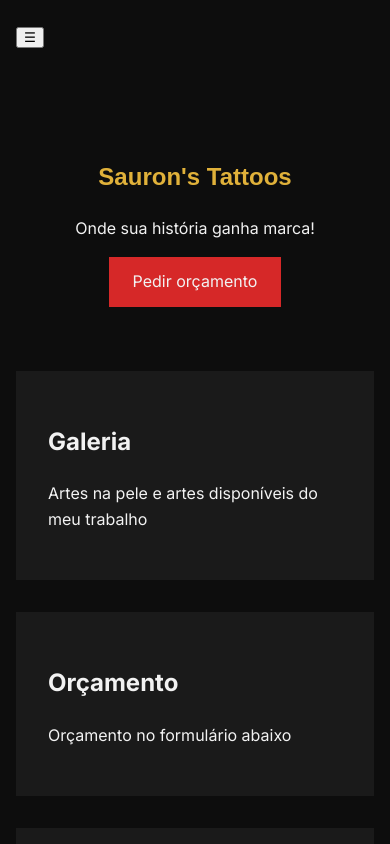
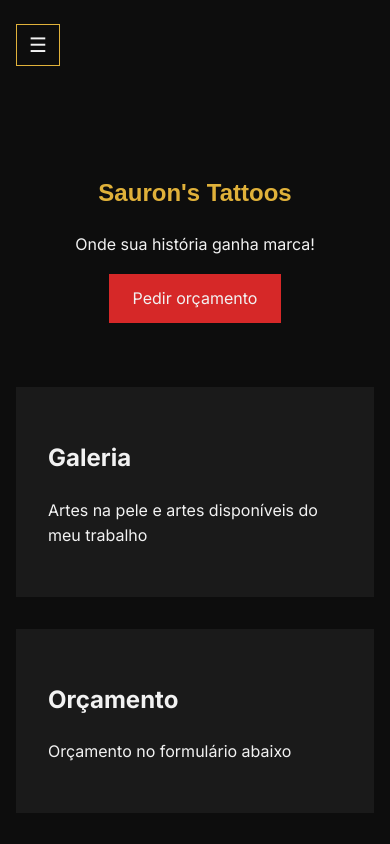
Before and after one commit to ablff/saurons-tattoos, a plain HTML site: page index.html in a window 390 px wide. Shown: the top 844 px of the page. Drawn offline with Linux system fonts and the light colour scheme; a web font is replaced by a local one.

Commit message:
feat: style hamburger button with focus state

```diff
--- a/css/styles.css
+++ b/css/styles.css
@@ -81,6 +81,20 @@ header {
     font-family: var(--font-heading);
 }
 
+.nav-toggle {
+    background: none;
+    border: 1px solid var(--color-gold);
+    color: var(--color-text);
+    padding: 0.5rem 0.75rem;
+    font-size: 1.25rem;
+    cursor: pointer;
+}
+
+.nav-toggle:focus-visible {
+    outline: 2px solid var(--color-accent);
+    outline-offset: 2px;
+}
+
 @media (min-width: 48rem) {
     .nav {
         display: flex;
```
